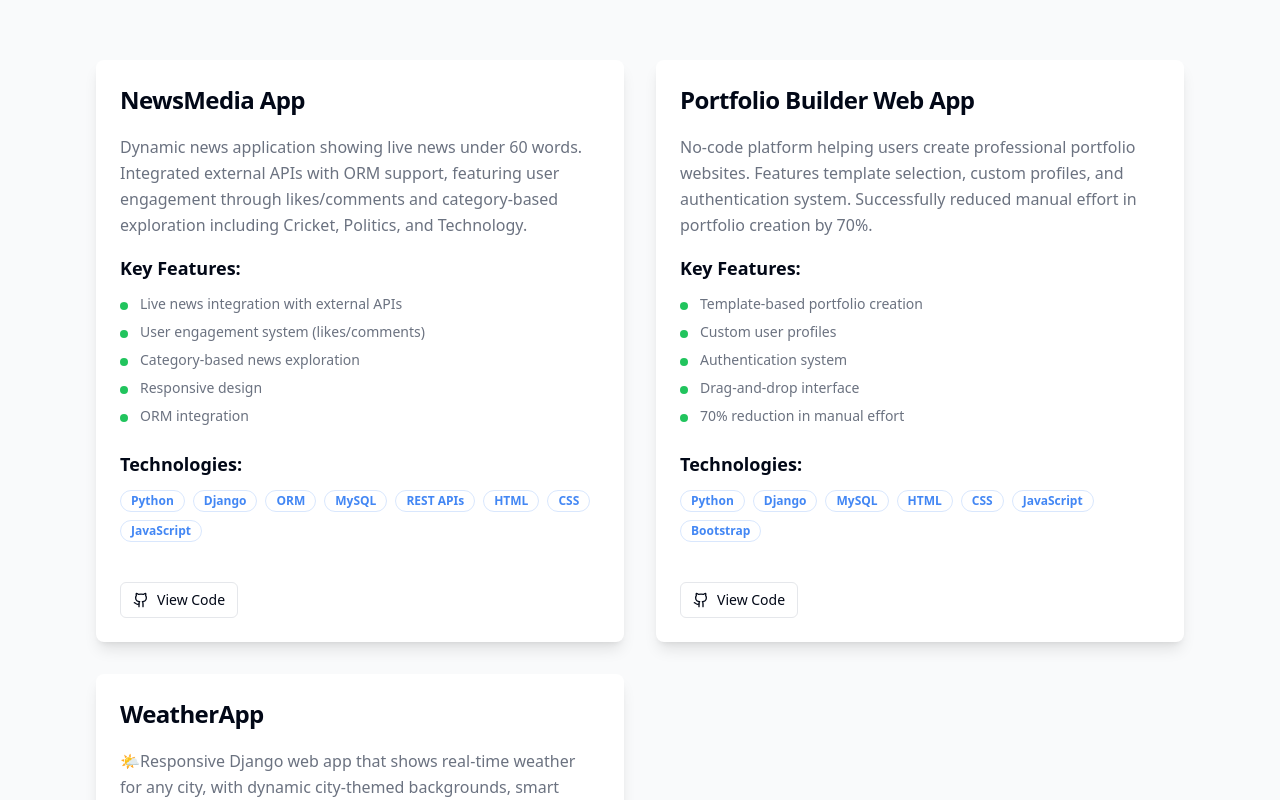
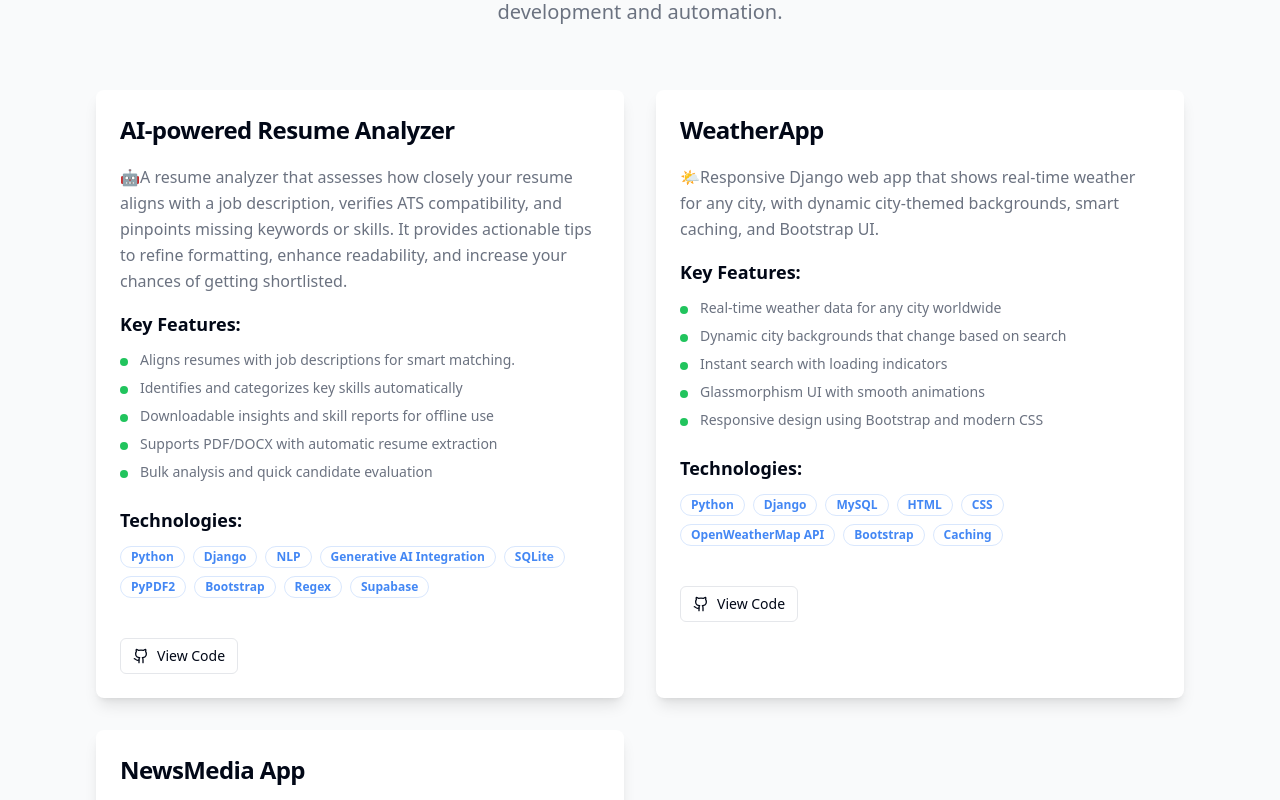
Before and after one commit to DivyanshCoder/My-Portfolio, a React (Vite) app: page / in a window 1280 px wide. Shown: the part 3000-3800 px from the top of the page. Built offline with nearby package versions, Linux system fonts and the light colour scheme.

Commit message:
Adding a new project

```diff
--- a/src/components/ExperienceSection.tsx
+++ b/src/components/ExperienceSection.tsx
@@ -15,7 +15,7 @@ const ExperienceSection = () => {
         "Automated ServiceNow ticket handling with REST API integration (reduced response time by 45%)",
         "Worked closely with teams across functions and presented impactful demos to clients, ensuring alignment with their needs"
       ],
-      skills: ["Python", "SQL", "PowerShell", "Pandas", "Numpy", "Django", "REST APIs", "HTML", "CSS", "Agile",  "Process Automation"]
+      skills: ["Python", "SQL", "PowerShell", "Pandas", "Numpy", "Django", "REST APIs", "HTML", "CSS", "Agile",  "Process Automation", "NLP", "Client Communication", "Cross-functional Collaboration"]
     },
     {
       title: "Software Developer Intern",
--- a/src/components/ProjectsSection.tsx
+++ b/src/components/ProjectsSection.tsx
@@ -6,27 +6,15 @@ import { ExternalLink, Github } from "lucide-react";
 const ProjectsSection = () => {
   const projects = [
     {
-      title: "NewsMedia App",
-      description: "Dynamic news application showing live news under 60 words. Integrated external APIs with ORM support, featuring user engagement through likes/comments and category-based exploration including Cricket, Politics, and Technology.",
-      technologies: ["Python", "Django", "ORM", "MySQL", "REST APIs", "HTML", "CSS", "JavaScript"],
+      title: "AI-powered Resume Analyzer",
+      description: "🤖A resume analyzer that assesses how closely your resume aligns with a job description, verifies ATS compatibility, and pinpoints missing keywords or skills. It provides actionable tips to refine formatting, enhance readability, and increase your chances of getting shortlisted.",
+      technologies: ["Python", "Django", "NLP", "Generative AI Integration", "SQLite", "PyPDF2", "Bootstrap", "Regex", "Supabase"],
       features: [
-        "Live news integration with external APIs",
-        "User engagement system (likes/comments)",
-        "Category-based news exploration",
-        "Responsive design",
-        "ORM integration"
-      ]
-    },
-    {
-      title: "Portfolio Builder Web App",
-      description: "No-code platform helping users create professional portfolio websites. Features template selection, custom profiles, and authentication system. Successfully reduced manual effort in portfolio creation by 70%.",
-      technologies: ["Python", "Django", "MySQL", "HTML", "CSS", "JavaScript", "Bootstrap"],
-      features: [
-        "Template-based portfolio creation",
-        "Custom user profiles",
-        "Authentication system",
-        "Drag-and-drop interface",
-        "70% reduction in manual effort"
+        "Aligns resumes with job descriptions for smart matching.",
+        "Identifies and categorizes key skills automatically",
+        "Downloadable insights and skill reports for offline use",
+        "Supports PDF/DOCX with automatic resume extraction",
+        "Bulk analysis and quick candidate evaluation"
       ]
     },
     {
@@ -40,12 +28,24 @@ const ProjectsSection = () => {
         "Glassmorphism UI with smooth animations",
         "Responsive design using Bootstrap and modern CSS"
       ]
-    }
+    },
+    {
+      title: "NewsMedia App",
+      description: "📰Dynamic news application showing live news under 60 words. Integrated external APIs with ORM support, featuring user engagement through likes/comments and category-based exploration including Cricket, Politics, and Technology.",
+      technologies: ["Python", "Django", "ORM", "MySQL", "REST APIs", "HTML", "CSS", "JavaScript"],
+      features: [
+        "Live news integration with external APIs",
+        "User engagement system (likes/comments)",
+        "Category-based news exploration",
+        "Responsive design",
+        "ORM integration"
+      ]
+    },
   ];
 
   return (
     <section id="projects" className="py-20 bg-section-bg">
-      <div className="max-w-6xl mx-auto px-4 sm:px-6 lg:px-8">
+      <div className="max-w-6xl mx-auto px-2 sm:px-6 lg:px-8">
         <div className="text-center mb-16">
           <h2 className="text-4xl md:text-5xl font-bold text-foreground mb-6">
             Featured Projects
--- a/src/components/SkillsSection.tsx
+++ b/src/components/SkillsSection.tsx
@@ -19,7 +19,7 @@ const SkillsSection = () => {
     {
       title: "Frameworks & Libraries",
       icon: <Database className="h-6 w-6" />,
-      skills: ["Pandas", "NumPy", "Django", "Requests", "JSON", "BeautifulSoup", "Spring Boot"],
+      skills: ["Pandas", "NumPy", "Django", "NLP", "JSON", "BeautifulSoup", "Spring Boot", "Regex", "GenAI"],
       color: "primary"
     },
     {
```
